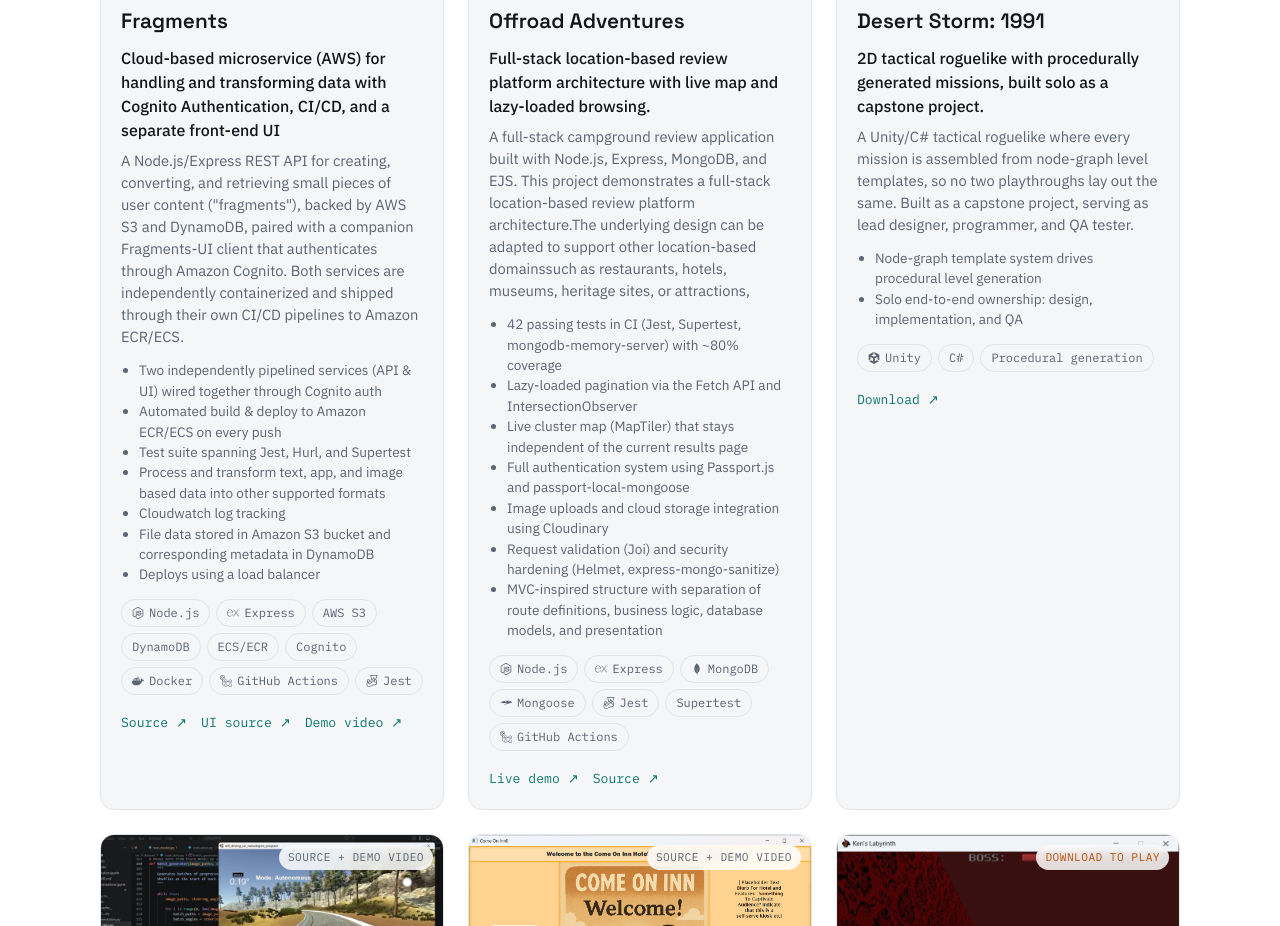
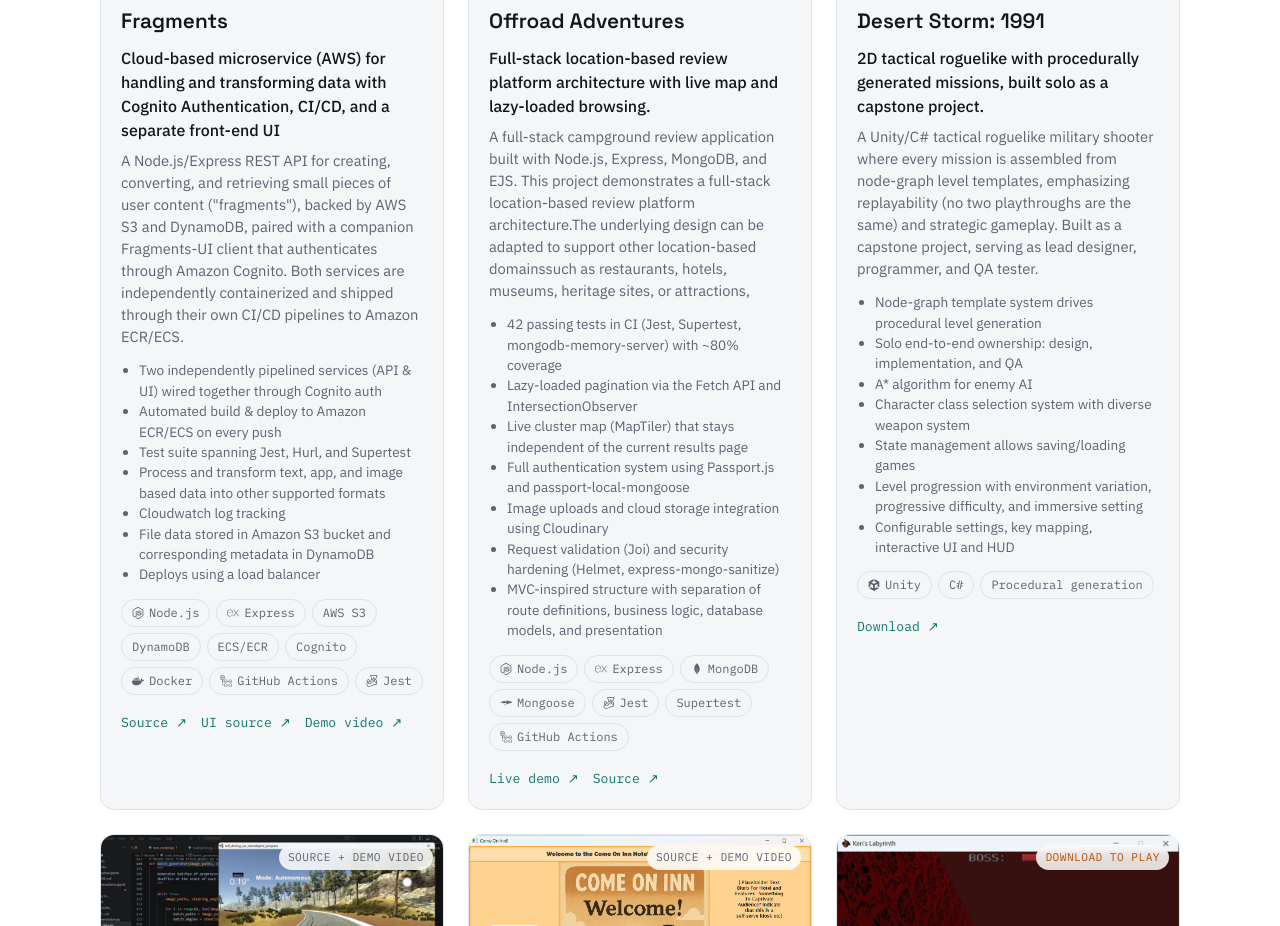
Before and after one commit to vladdyz/portfolio, a React (Vite) app: page / in a window 1280 px wide. Shown: the part 1600-2526 px from the top of the page. Built offline with nearby package versions, Linux system fonts and the light colour scheme.

Commit message:
Expand Desert Storm highlights

```diff
--- a/src/data/projects.ts
+++ b/src/data/projects.ts
@@ -136,13 +136,18 @@
     //period: 'Sep 2025 – Present',
     tagline: '2D tactical roguelike with procedurally generated missions, built solo as a capstone project.',
     description:
-      'A Unity/C# tactical roguelike where every mission is assembled from node-graph level templates, ' +
-      'so no two playthroughs lay out the same. Built as a capstone project, serving as lead designer, ' +
-      'programmer, and QA tester.',
+      'A Unity/C# tactical roguelike military shooter where every mission is assembled from node-graph level templates, ' +
+      'emphasizing replayability (no two playthroughs are the same) and strategic gameplay. Built as a capstone project, serving as lead designer, ' +
+      'programmer, and QA tester. ',
     stack: ['Unity', 'C#', 'Procedural generation'],
     highlights: [
       'Node-graph template system drives procedural level generation',
       'Solo end-to-end ownership: design, implementation, and QA',
+      'A* algorithm for enemy AI',
+      'Character class selection system with diverse weapon system',
+      'State management allows saving/loading games',
+      'Level progression with environment variation, progressive difficulty, and immersive setting',
+      'Configurable settings, key mapping, interactive UI and HUD'
     ],
     links: {
       download: 'https://github.com/YOUR_USERNAME/desert-storm-1991/releases',
```
